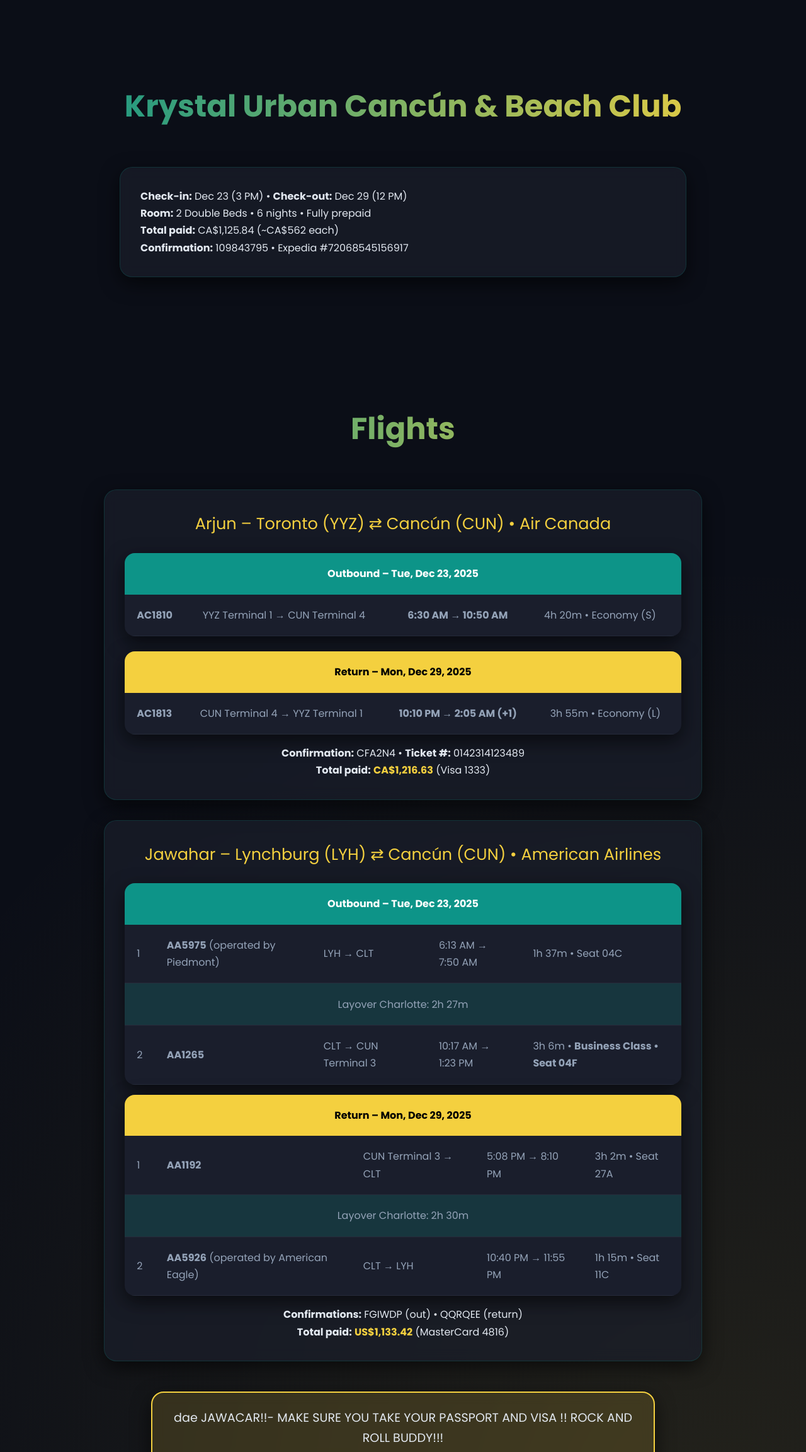
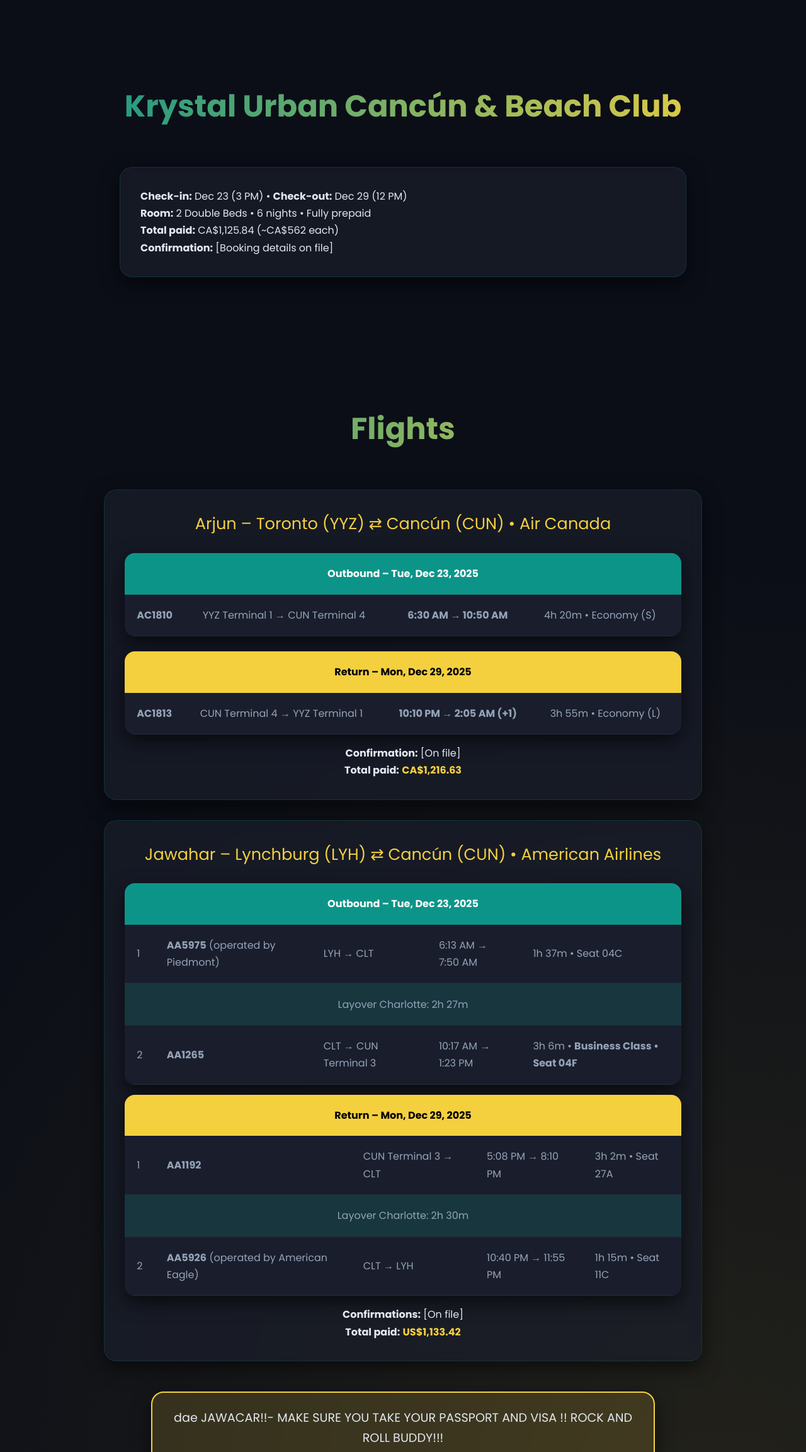
Before and after one commit to arjunmartin24/sproxx-landing-page, a React (Vite) app: page /gridaccess in a window 1280 px wide. Shown: the part 5128-7433 px from the top of the page at 63% size. Built offline with nearby package versions, Linux system fonts and the light colour scheme; sample sign-in values are in the browser's storage.

Commit message:
Remove sensitive booking information - expedia/airline confirmations and card numbers

```diff
--- a/src/GridAccess.jsx
+++ b/src/GridAccess.jsx
@@ -351,7 +351,7 @@
         <p><strong>Check-in:</strong> Dec 23 (3 PM) • <strong>Check-out:</strong> Dec 29 (12 PM)<br>
            <strong>Room:</strong> 2 Double Beds • 6 nights • Fully prepaid<br>
            <strong>Total paid:</strong> CA$1,125.84 (~CA$562 each)<br>
-           <strong>Confirmation:</strong> 109843795 • Expedia #72068545156917</p>
+           <strong>Confirmation:</strong> [Booking details on file]</p>
       </div>
     </div>
   </section>
@@ -390,8 +390,8 @@
         </tbody>
       </table>
       <p style="margin-top:1rem;text-align:center;">
-        <strong>Confirmation:</strong> CFA2N4 • <strong>Ticket #:</strong> 0142314123489<br>
-        <strong>Total paid:</strong> <strong style="color:var(--gold);">CA$1,216.63</strong> (Visa 1333)
+        <strong>Confirmation:</strong> [On file]<br>
+        <strong>Total paid:</strong> <strong style="color:var(--gold);">CA$1,216.63</strong>
       </p>
     </div>
 
@@ -447,8 +447,8 @@
       </table>
 
       <p style="margin-top:1rem;text-align:center;">
-        <strong>Confirmations:</strong> FGIWDP (out) • QQRQEE (return)<br>
-        <strong>Total paid:</strong> <strong style="color:var(--gold);">US$1,133.42</strong> (MasterCard 4816)
+        <strong>Confirmations:</strong> [On file]<br>
+        <strong>Total paid:</strong> <strong style="color:var(--gold);">US$1,133.42</strong>
       </p>
     </div>
 
```
